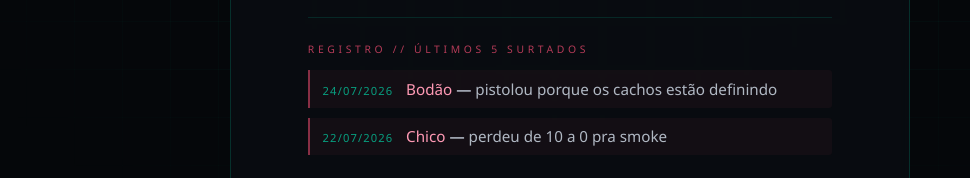
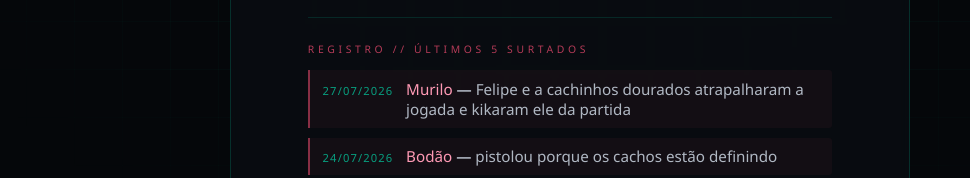
Before and after one commit to techstudiosai/status-fz, a plain HTML site: page index.html in a window 1280 px wide. Shown: the part 507-685 px from the top of the page, without its empty margins (70-1040 px from the left). Drawn offline with Linux system fonts and the light colour scheme.

Commit message:
Registra surto do Murilo (kikado da partida)
Co-Authored-By: Claude Fable 5 <noreply@anthropic.com>

```diff
--- a/index.html
+++ b/index.html
@@ -279,6 +279,7 @@
     const SURTOS = [
       { data: '2026-07-22', quem: 'Chico', motivo: 'perdeu de 10 a 0 pra smoke' },
       { data: '2026-07-24', quem: 'Bodão', motivo: 'pistolou porque os cachos estão definindo' },
+      { data: '2026-07-27', quem: 'Murilo', motivo: 'Felipe e a cachinhos dourados atrapalharam a jogada e kikaram ele da partida' },
     ];
     // =====================================================================
 
```
